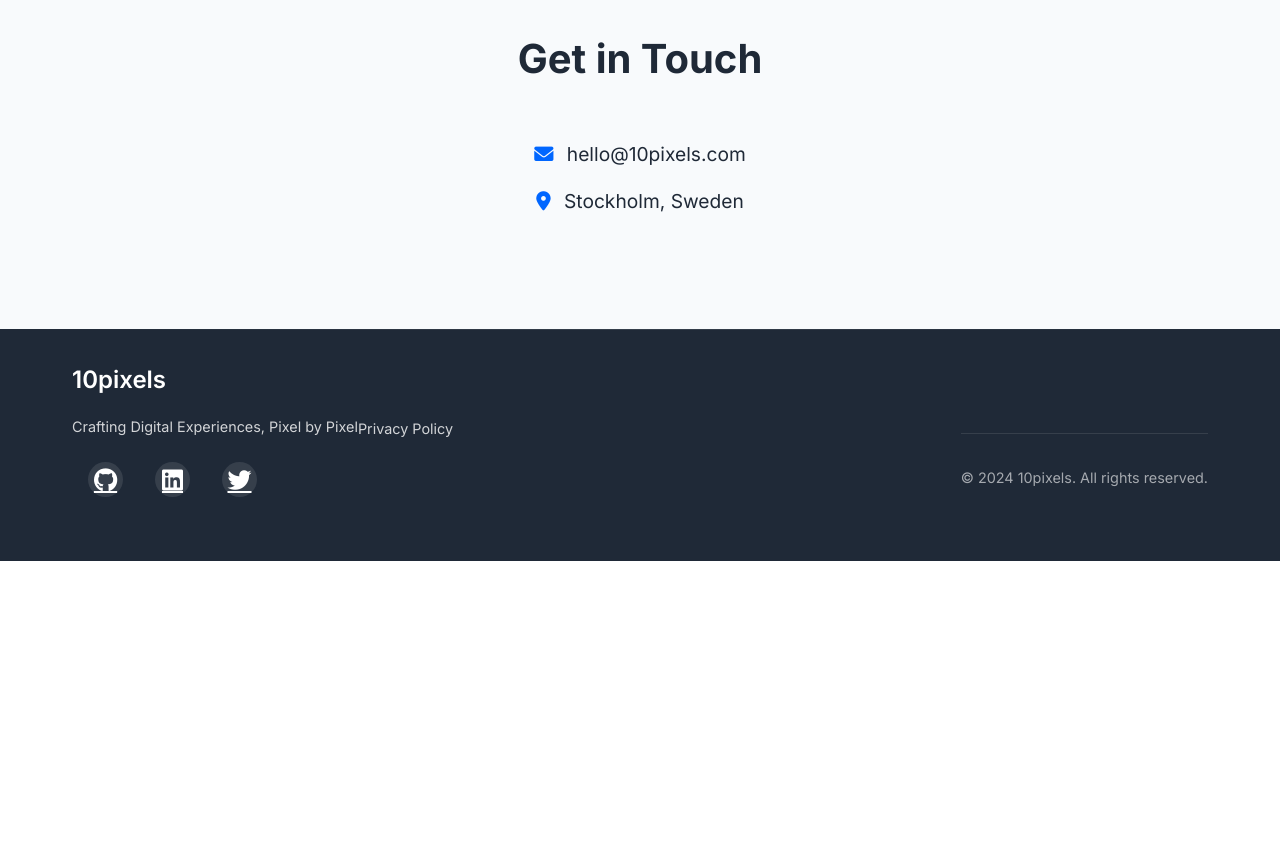
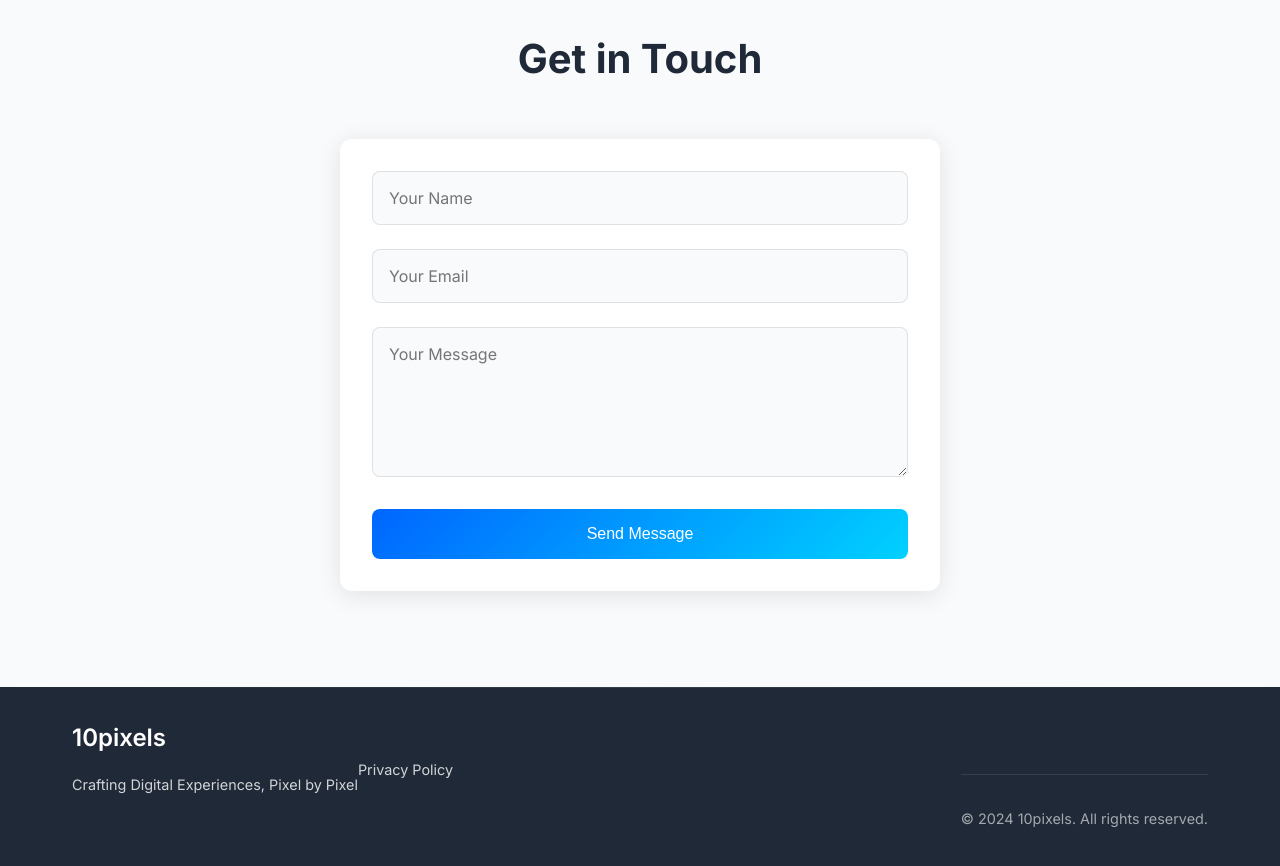
Before and after one commit to 10PixelsAB/About-us, a plain HTML site: page index.html in a window 1280 px wide. Shown: the part 1500-2366 px from the top of the page. Before the commit the page ends 2061 px from the top, so only its background shows below. Drawn offline with Linux system fonts and the light colour scheme.

Commit message:
Implement contact form in index.html and remove social links from footer in index.html and privacy.html; add styles for the contact form in styles.css

```diff
--- a/index.html
+++ b/index.html
@@ -67,10 +67,18 @@
             <div class="container">
                 <h2>Get in Touch</h2>
                 <div class="contact-content">
-                    <div class="contact-info">
-                        <p><i class="fas fa-envelope"></i> hello@10pixels.com</p>
-                        <p><i class="fas fa-map-marker-alt"></i> Stockholm, Sweden</p>
-                    </div>
+                    <form action="https://formsubmit.co/10pixelsab@gmail.com" method="POST" class="contact-form">
+                        <div class="form-group">
+                            <input type="text" name="name" placeholder="Your Name" required>
+                        </div>
+                        <div class="form-group">
+                            <input type="email" name="email" placeholder="Your Email" required>
+                        </div>
+                        <div class="form-group">
+                            <textarea name="message" placeholder="Your Message" required></textarea>
+                        </div>
+                        <button type="submit" class="submit-btn">Send Message</button>
+                    </form>
                 </div>
             </div>
         </section>
@@ -82,11 +90,6 @@
                 <div class="footer-section">
                     <h3>10pixels</h3>
                     <p>Crafting Digital Experiences, Pixel by Pixel</p>
-                    <div class="social-links">
-                        <a href="https://github.com/10pixels" aria-label="GitHub"><i class="fab fa-github"></i></a>
-                        <a href="https://linkedin.com/company/10pixels" aria-label="LinkedIn"><i class="fab fa-linkedin"></i></a>
-                        <a href="https://twitter.com/10pixels" aria-label="Twitter"><i class="fab fa-twitter"></i></a>
-                    </div>
                 </div>
                 <div class="footer-section">
                     <ul>
--- a/styles.css
+++ b/styles.css
@@ -800,3 +800,78 @@ body {
         font-size: 1.5rem;
     }
 }
+
+/* Contact Form */
+.contact-form {
+    max-width: 600px;
+    margin: 0 auto;
+    background: white;
+    padding: 2rem;
+    border-radius: 12px;
+    box-shadow: 0 4px 24px rgba(0, 0, 0, 0.1);
+}
+
+.form-group {
+    margin-bottom: 1.5rem;
+}
+
+.form-group input,
+.form-group textarea {
+    width: 100%;
+    padding: 1rem;
+    border: 1px solid rgba(0, 0, 0, 0.1);
+    border-radius: 8px;
+    font-family: 'Inter', sans-serif;
+    font-size: 1rem;
+    transition: all 0.3s ease;
+    background: var(--section-bg);
+}
+
+.form-group textarea {
+    min-height: 150px;
+    resize: vertical;
+}
+
+.form-group input:focus,
+.form-group textarea:focus {
+    outline: none;
+    border-color: var(--primary-color);
+    box-shadow: 0 0 0 2px rgba(0, 102, 255, 0.1);
+}
+
+.submit-btn {
+    background: linear-gradient(135deg, var(--primary-color), var(--accent-color));
+    color: white;
+    padding: 1rem 2rem;
+    border: none;
+    border-radius: 8px;
+    font-size: 1rem;
+    font-weight: 500;
+    cursor: pointer;
+    transition: all 0.3s ease;
+    width: 100%;
+}
+
+.submit-btn:hover {
+    transform: translateY(-2px);
+    box-shadow: 0 4px 12px rgba(0, 102, 255, 0.2);
+}
+
+.submit-btn:active {
+    transform: translateY(0);
+}
+
+@media (max-width: 768px) {
+    .contact-form {
+        padding: 1.5rem;
+    }
+
+    .form-group input,
+    .form-group textarea {
+        padding: 0.8rem;
+    }
+
+    .submit-btn {
+        padding: 0.8rem 1.5rem;
+    }
+}
```
Also changed, not shown: privacy.html (+2 -7 lines).
